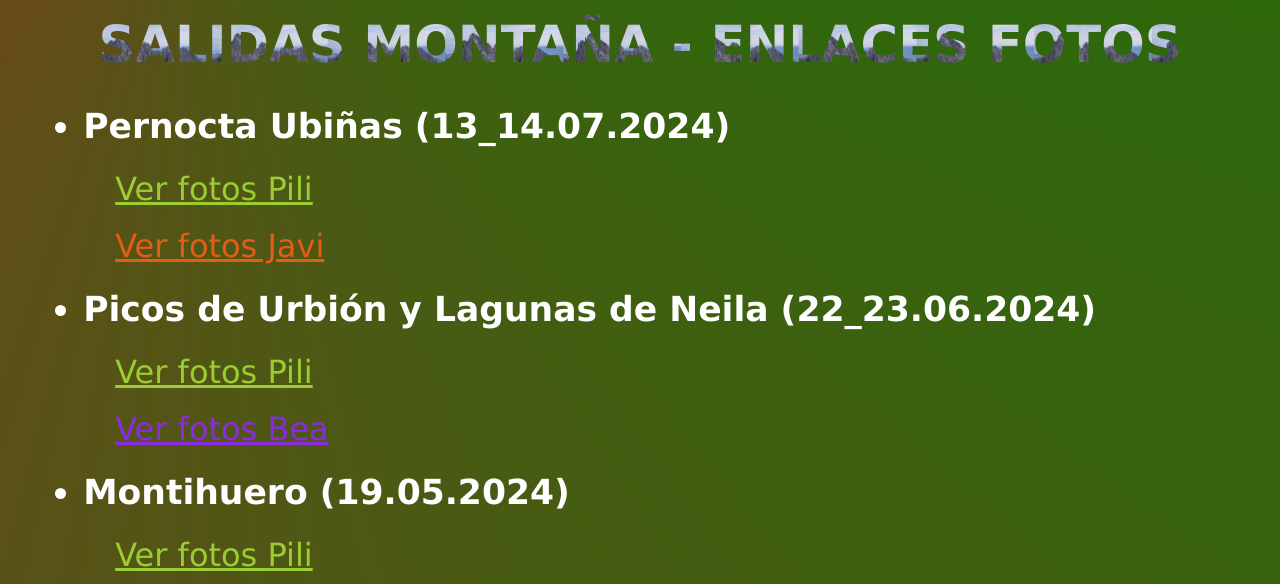
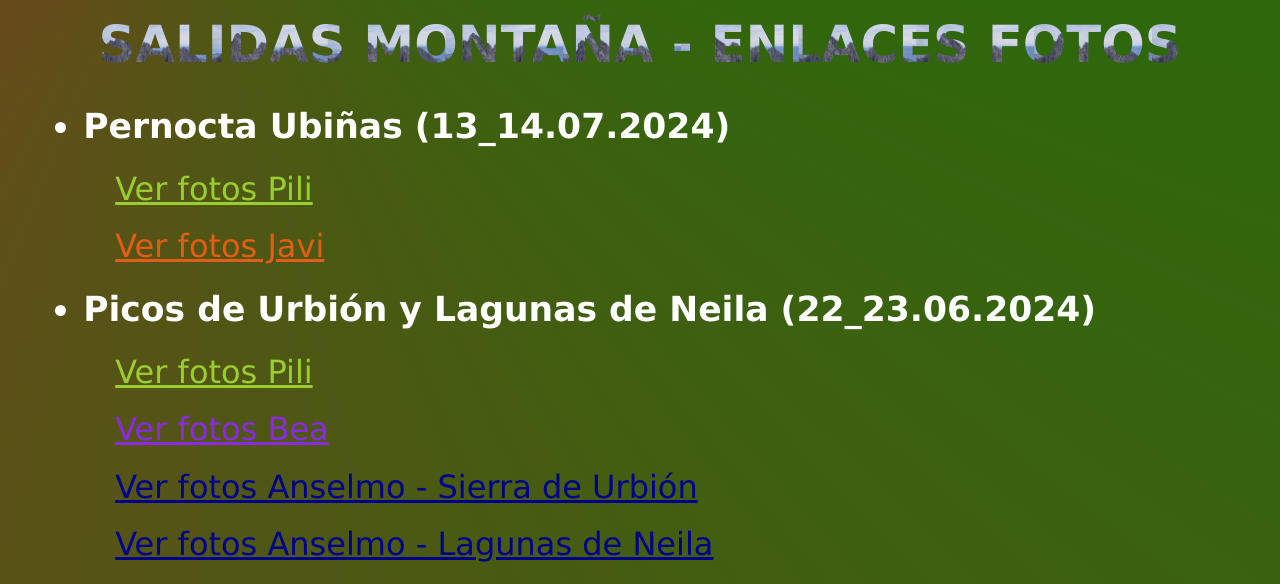
Before and after one commit to JavierBres/grupo_alternativo, a plain HTML site: page index.html in a window 1280 px wide. Shown: the part 182-766 px from the top of the page. Drawn offline with Linux system fonts and the light colour scheme.

Commit message:
Anselmo's photos Urbion_Neila added

```diff
--- a/css/index-section.css
+++ b/css/index-section.css
@@ -39,6 +39,10 @@ article ul {
     color: blueviolet;
 }
 
+.article-link-Anselmo {
+    color: darkblue;
+}
+
 .article-link-Javi {
     color: #E25D16;
 }
--- a/index.html
+++ b/index.html
@@ -28,6 +28,8 @@
                     <ul>
                         <li><a class="article-link-Pili" href="https://photos.app.goo.gl/SdyDQJerQJFy5eZM7" target="_blank">Ver fotos Pili</a></li>
                         <li><a class="article-link-Bea" href="https://photos.app.goo.gl/eVcV7TbwtrhaPKhb7" target="_blank">Ver fotos Bea</a></li>
+                        <li><a class="article-link-Anselmo" href="https://photos.app.goo.gl/RcNVq4xsfaLapY7g9" target="_blank">Ver fotos Anselmo - Sierra de Urbión</a></li>
+                        <li><a class="article-link-Anselmo" href="https://photos.app.goo.gl/LS6mF4z5sUkHdjg26" target="_blank">Ver fotos Anselmo - Lagunas de Neila</a></li>
                     </ul>
                     <li class="article-link">Montihuero (19.05.2024)</li>
                     <ul>
```
